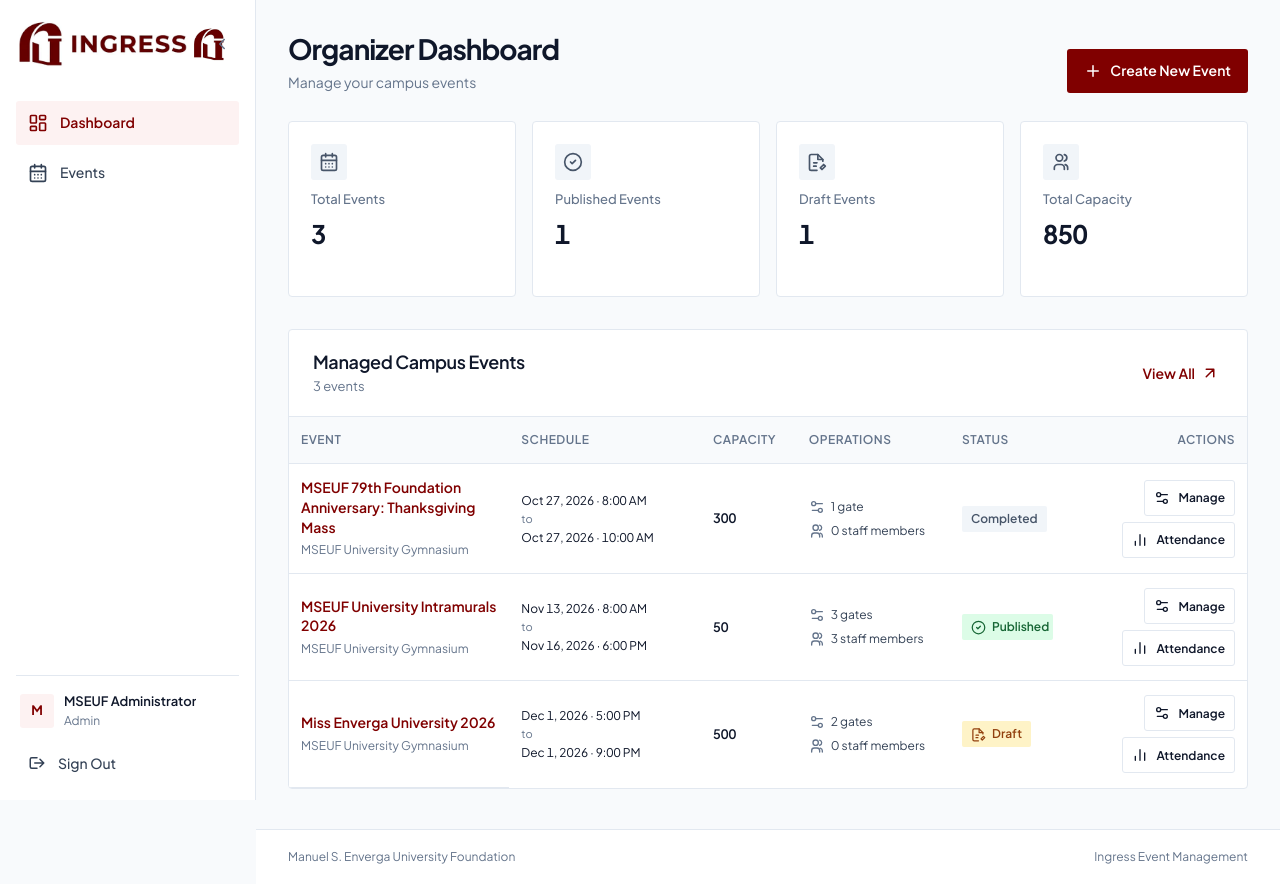
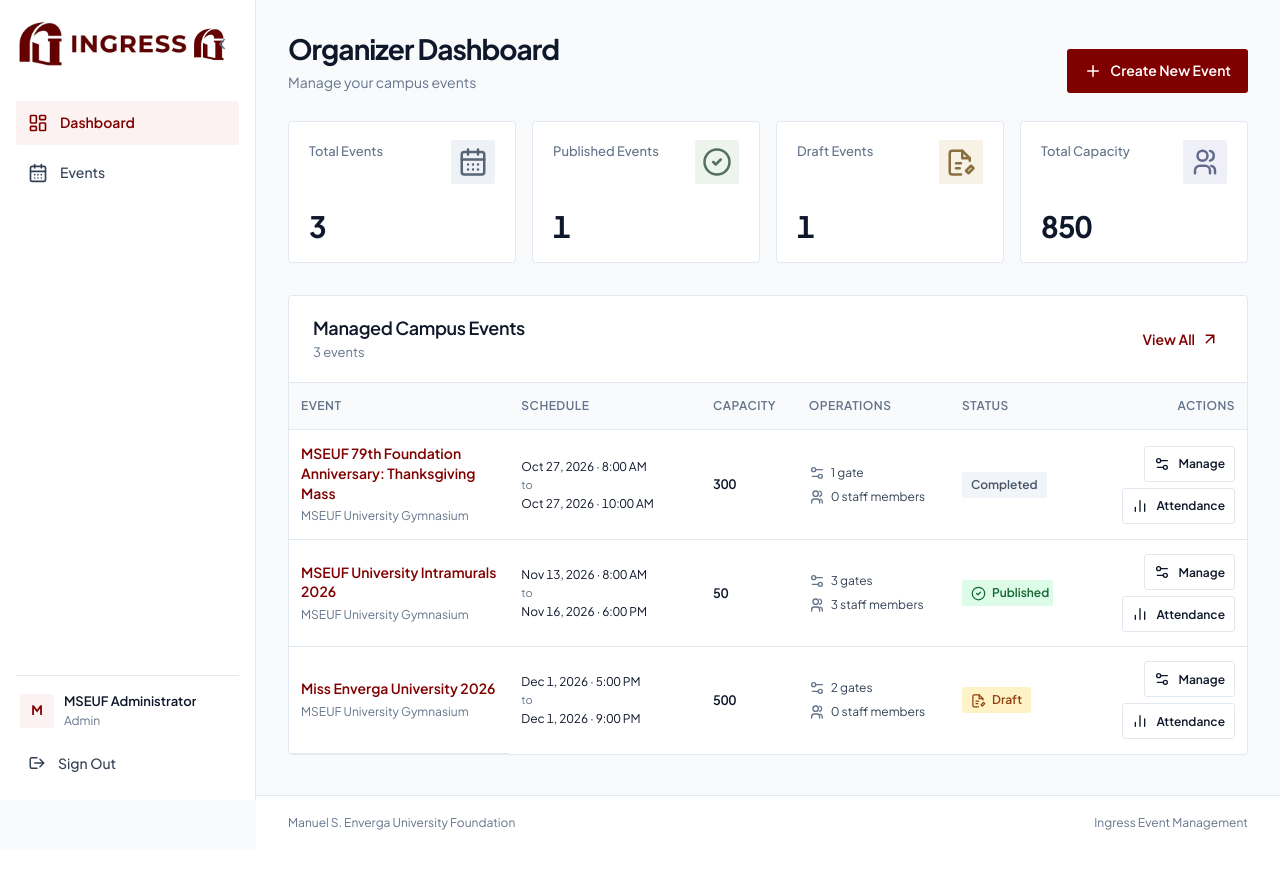
Before and after one commit to lucifron28/Ingress, a Laravel app: page /organizer/dashboard in a window 1280 px wide. After the commit the page ends 830 px from the top, so only its background shows below. Run offline with Laravel 12, Linux system fonts and the light colour scheme; a user stored in the database is signed in; data comes from the database, SQL or seed files in the repository; data that the repository does not hold is empty; style sheets or scripts are compiled from the project's sources; parts of the project's set-up code (start-up, migrations or seed data) failed here and were passed over.

Commit message:
style(web): refine dashboard KPI cards

```diff
--- a/api/resources/css/app.css
+++ b/api/resources/css/app.css
@@ -728,13 +728,15 @@ tbody tr:hover td {
 }
 
 .stat-card {
-    display: flex;
+    display: grid;
     min-width: 0;
-    min-height: 176px;
-    flex-direction: column;
-    align-items: flex-start;
-    gap: 10px;
-    padding: 22px;
+    min-height: 142px;
+    grid-template-columns: minmax(0, 1fr) 44px;
+    grid-template-rows: auto 1fr;
+    align-content: space-between;
+    align-items: start;
+    gap: 16px 12px;
+    padding: 18px 20px;
     background: var(--surface-white);
     border: 1px solid var(--neutral-border);
     border-radius: var(--radius-card);
@@ -742,25 +744,40 @@ tbody tr:hover td {
 
 .stat-card__icon {
     display: grid;
-    width: 36px;
-    height: 36px;
-    flex: 0 0 auto;
+    width: 44px;
+    height: 44px;
+    grid-column: 2;
+    grid-row: 1;
     place-items: center;
     color: #475569;
     background: #f1f5f9;
     border-radius: var(--radius-control);
 }
 
+.stat-card--slate .stat-card__icon { color: #566476; background: #eef2f6; }
+.stat-card--sage .stat-card__icon { color: #55705b; background: #edf4ee; }
+.stat-card--amber .stat-card__icon { color: #8a7040; background: #f7f1e6; }
+.stat-card--lavender .stat-card__icon { color: #636b8a; background: #eff0f7; }
+
 .stat-card__label {
+    grid-column: 1;
+    grid-row: 1;
+    align-self: start;
+    padding-top: 2px;
     color: var(--neutral-muted);
     font-size: 13px;
     font-weight: 500;
+    line-height: 1.4;
 }
 
 .stat-card__value {
+    grid-column: 1 / -1;
+    grid-row: 2;
+    align-self: end;
     max-width: 100%;
-    color: var(--neutral-dark);
-    font-size: clamp(24px, 2vw, 32px);
+    margin: 0;
+    color: var(--neutral-dark);
+    font-size: clamp(28px, 2.3vw, 32px);
     font-variant-numeric: tabular-nums;
     font-weight: 700;
     letter-spacing: -0.025em;
@@ -1668,8 +1685,18 @@ tbody tr:hover td {
     }
 
     .stat-card {
-        min-height: 160px;
+        min-height: 132px;
         padding: 16px;
+    }
+
+    .stat-card__icon {
+        width: 38px;
+        height: 38px;
+    }
+
+    .stat-card__icon .icon {
+        width: 27px;
+        height: 27px;
     }
 
     .dashboard-events__header {
--- a/api/resources/views/components/stat-card.blade.php
+++ b/api/resources/views/components/stat-card.blade.php
@@ -1,9 +1,9 @@
-@props(['icon', 'label', 'value'])
+@props(['icon', 'label', 'value', 'tone' => 'slate'])
 
-<div class="stat-card">
-    <span class="stat-card__icon">
-        <x-icon :name="$icon" size="20" />
+<div class="stat-card stat-card--{{ $tone }}">
+    <dt class="stat-card__label">{{ $label }}</dt>
+    <span class="stat-card__icon" aria-hidden="true">
+        <x-icon :name="$icon" size="30" />
     </span>
-    <dt class="stat-card__label">{{ $label }}</dt>
     <dd class="stat-card__value">{{ $value }}</dd>
 </div>
--- a/api/resources/views/organizer/dashboard.blade.php
+++ b/api/resources/views/organizer/dashboard.blade.php
@@ -13,10 +13,10 @@
 <section class="dashboard-stats-section" aria-labelledby="dashboard-stats-title">
     <h2 id="dashboard-stats-title" class="visually-hidden">Event statistics</h2>
     <dl class="dashboard-stats-grid">
-        <x-stat-card icon="calendar-days" label="Total Events" :value="$stats['total_events']" />
-        <x-stat-card icon="check-circle-2" label="Published Events" :value="$stats['published_events']" />
-        <x-stat-card icon="file-pen-line" label="Draft Events" :value="$stats['draft_events']" />
-        <x-stat-card icon="users" label="Total Capacity" :value="number_format($stats['total_capacity'])" />
+        <x-stat-card icon="calendar-days" label="Total Events" :value="$stats['total_events']" tone="slate" />
+        <x-stat-card icon="check-circle-2" label="Published Events" :value="$stats['published_events']" tone="sage" />
+        <x-stat-card icon="file-pen-line" label="Draft Events" :value="$stats['draft_events']" tone="amber" />
+        <x-stat-card icon="users" label="Total Capacity" :value="number_format($stats['total_capacity'])" tone="lavender" />
     </dl>
 </section>
 
```
